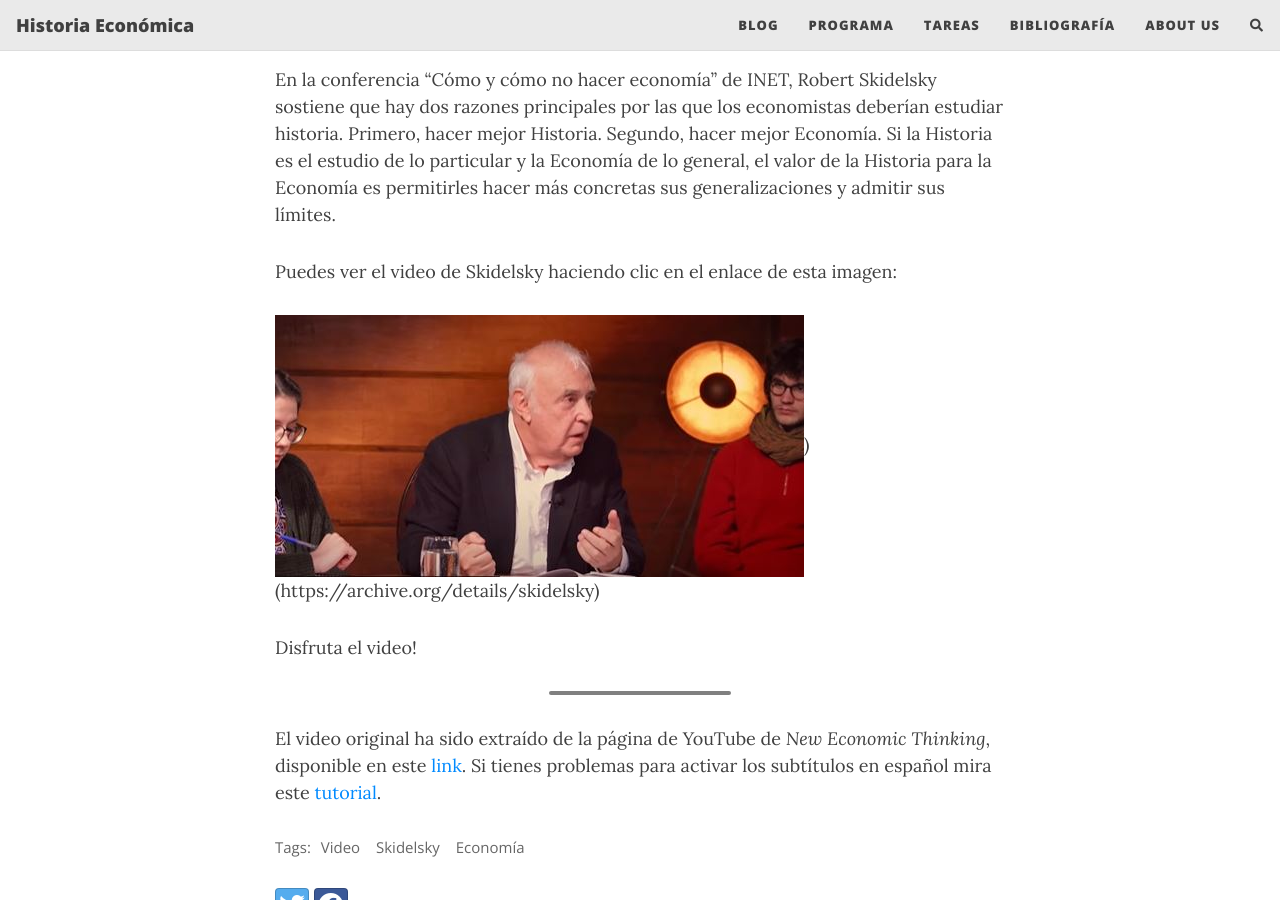
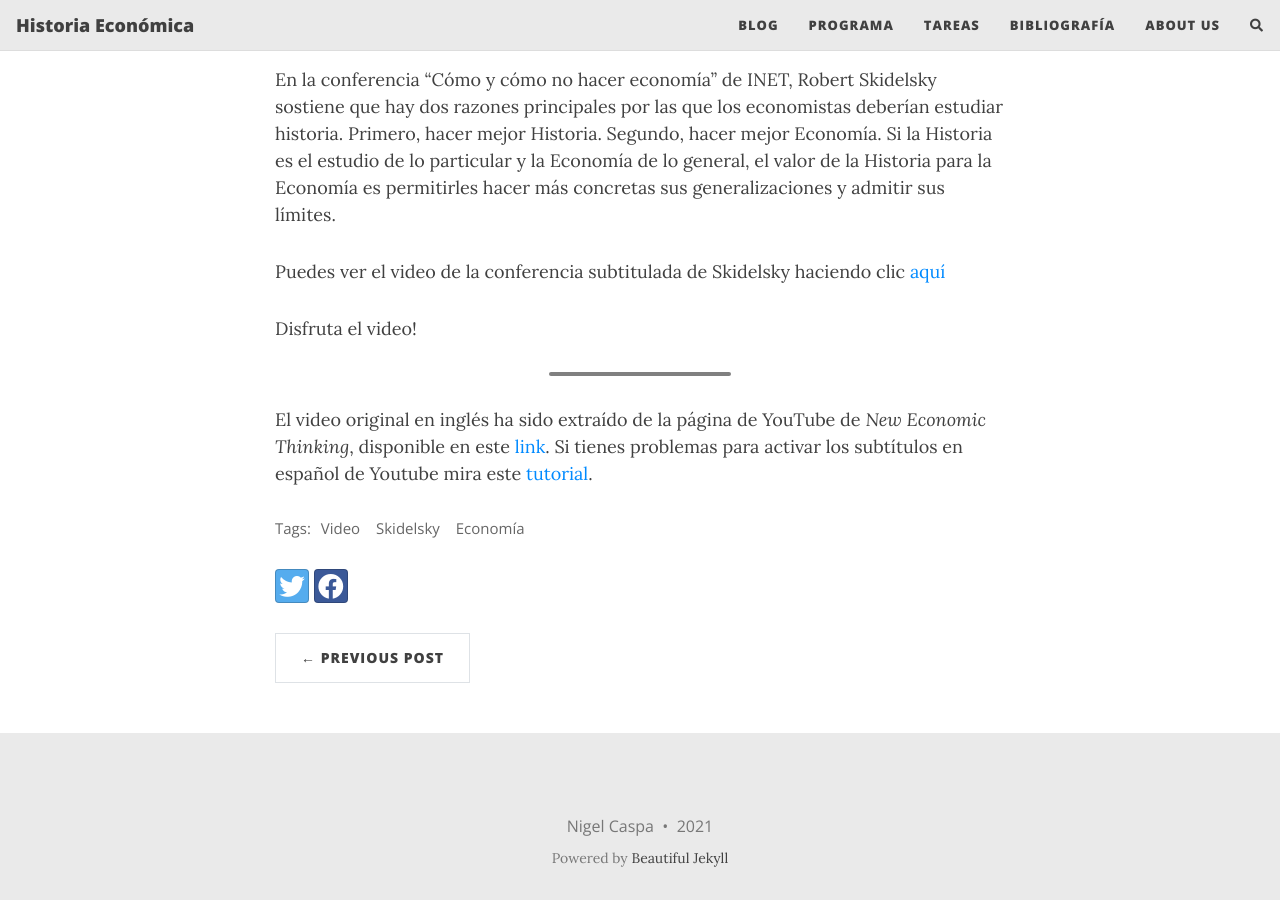
Before and after one commit to NigelCaspa/historiaeconomica, a Jekyll site: the page built from _posts/2021-08-04-skidelsky.md, in a window 1280 px wide and 900 px high, scrolled down 567 px. Built offline with Jekyll 4.4.1, drawn with Linux system fonts in a browser that asks for light colours; nearby versions of some CDN libraries; comment, search, counter and statistics services are not loaded.

Commit message:
skidelsky nuevo link

```diff
--- a/_posts/2021-08-04-skidelsky.md
+++ b/_posts/2021-08-04-skidelsky.md
@@ -10,11 +10,9 @@ tags: [Video, Skidelsky, Economía]
 
 En la conferencia "Cómo y cómo no hacer economía" de INET, Robert Skidelsky sostiene que hay dos razones principales por las que los economistas deberían estudiar historia. Primero, hacer mejor Historia. Segundo, hacer mejor Economía. Si la Historia es el estudio de lo particular y la Economía de lo general, el valor de la Historia para la Economía es permitirles hacer más concretas sus generalizaciones y admitir sus límites.
 
-Puedes ver el video de Skidelsky haciendo clic en el enlace de esta imagen:
-
-![Video de Skidelsky](../assets/img/skidelsky.jpg))(https://archive.org/details/skidelsky)
+Puedes ver el video de la conferencia subtitulada de Skidelsky haciendo clic [aquí](https://archive.org/details/skidelsky)
 
 Disfruta el video!
 
 ----
-El video original ha sido extraído de la página de YouTube de *New Economic Thinking*, disponible en este [link](https://www.youtube.com/watch?v=GFgrJa5X56g). Si tienes problemas para activar los subtítulos en español mira este [tutorial](https://www.youtube.com/watch?v=sEvX5Q973Nc).
+El video original en inglés ha sido extraído de la página de YouTube de *New Economic Thinking*, disponible en este [link](https://www.youtube.com/watch?v=GFgrJa5X56g). Si tienes problemas para activar los subtítulos en español de Youtube mira este [tutorial](https://www.youtube.com/watch?v=sEvX5Q973Nc).
```
